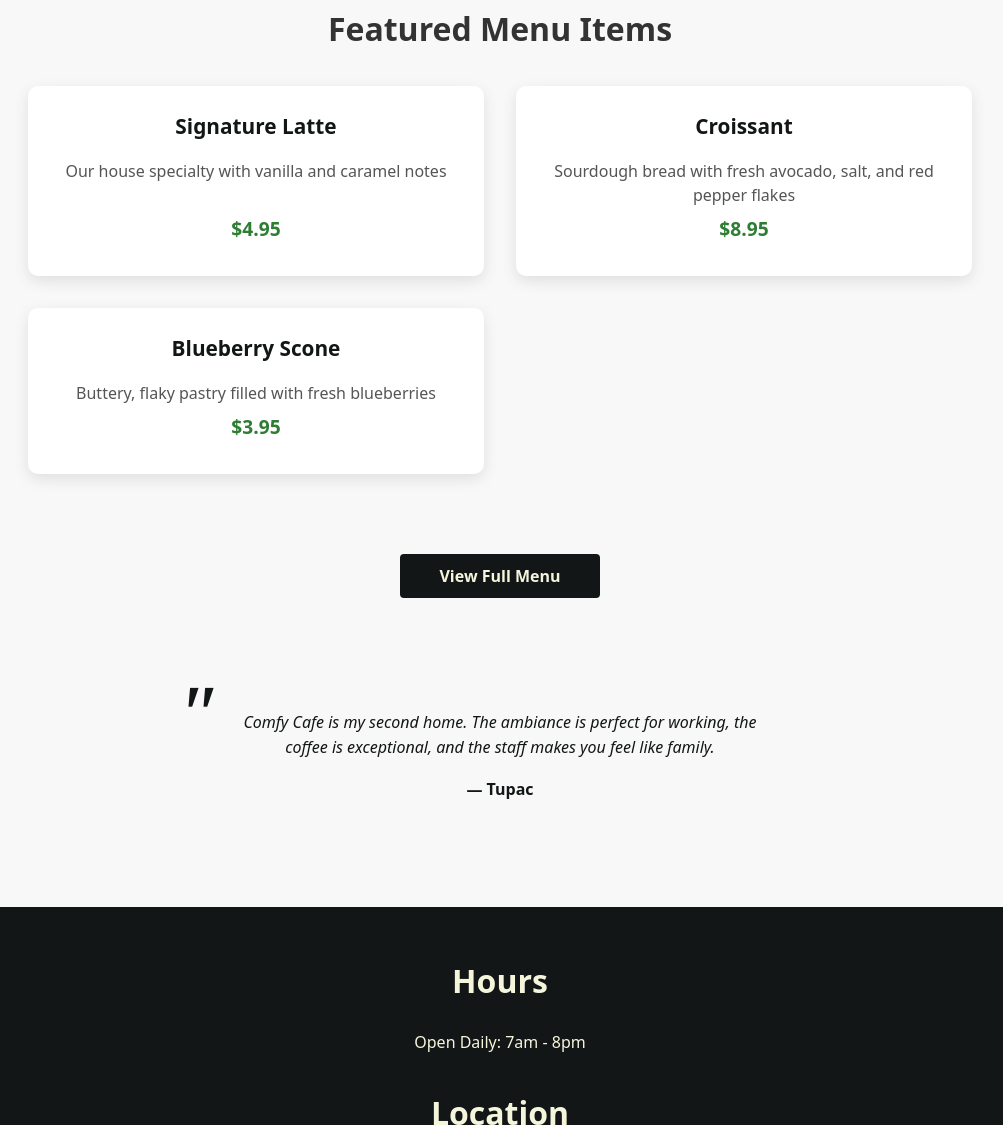
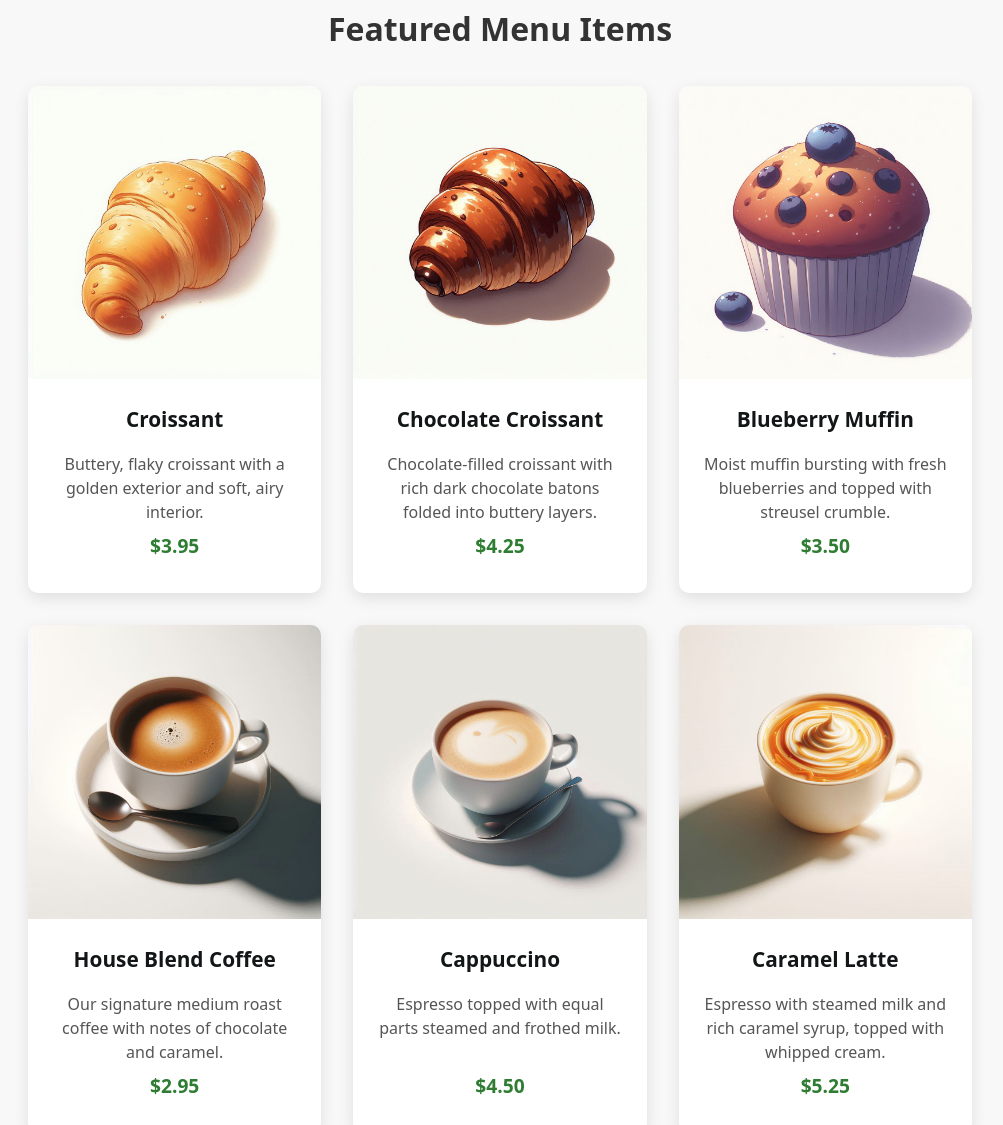
Before and after one commit to ComfyClicks/Comfy-Cafe, a website built with webpack: page src/template.html in a window 1280 px wide. Shown: the part 1832-2957 px from the top of the page, without its empty margins (100-1103 px from the left). Built offline with nearby package versions, Linux system fonts and the light colour scheme.

Commit message:
Completed featured items section

```diff
--- a/src/modules/home.js
+++ b/src/modules/home.js
@@ -101,34 +101,26 @@ const homePage = () => {
   const menuGrid = document.createElement('div');
   menuGrid.classList.add('featured-menu-grid');
 
-  const featuredItems = [
-    {
-      name: 'Signature Latte',
-      image: 'latte.jpg',
-      description: 'Our house specialty with vanilla and caramel notes',
-      price: '$4.95'
-    },
-    {
-      name: 'Croissant',
-      image: 'croissant.jpg',
-      description: 'Sourdough bread with fresh avocado, salt, and red pepper flakes',
-      price: '$8.95'
-    },
-    {
-      name: 'Blueberry Scone',
-      image: 'scone.jpg',
-      description: 'Buttery, flaky pastry filled with fresh blueberries',
-      price: '$3.95'
-    }
-  ];
+  // Creates array for top six featured items
+  const createFeaturedArray = (arr1, arr2) => {
+    const topPastries = arr1.slice(0,3);
+    const topCoffees = arr2.slice(0,3);
+    const newArray = topPastries.concat(topCoffees);
+    return newArray;
+  }
+
+  const featuredItems = createFeaturedArray(pastries, coffees);
+  console.log(featuredItems);
 
   featuredItems.forEach(item => {
     const menuItem = document.createElement('div');
     menuItem.classList.add('featured-menu-item');
 
-    const itemImage = document.createElement('div');
+    const itemImage = document.createElement('img');
+    console.log(itemImage);
+    itemImage.src = item.image;
+    itemImage.alt = item.name;
     itemImage.classList.add('featured-item-image');
-    itemImage.setAttribute('item-image', item.image);
 
     const itemInfo = document.createElement('div');
     itemInfo.classList.add('featured-item-info');
@@ -142,7 +134,7 @@ const homePage = () => {
 
     const itemPrice = document.createElement('p');
     itemPrice.classList.add('featured-item-price');
-    itemPrice.textContent = item.price;
+    itemPrice.textContent = `$${item.price.toFixed(2)}`;
 
     itemInfo.appendChild(itemName);
     itemInfo.appendChild(itemDescription);
@@ -172,7 +164,7 @@ const homePage = () => {
 
   const testimonialAuthor = document.createElement('p');
   testimonialAuthor.classList.add('testimonial-author');
-  testimonialAuthor.textContent = '— Tupac';
+  testimonialAuthor.textContent = '— Jerry Garcia';
 
   testimonialSection.appendChild(testimonialText);
   testimonialSection.appendChild(testimonialAuthor);
--- a/src/modules/menuData.js
+++ b/src/modules/menuData.js
@@ -7,16 +7,16 @@ const pastries = [
     calories: 340,
     description: "Buttery, flaky croissant with a golden exterior and soft, airy interior.",
     ingredients: ["Flour", "Butter", "Yeast", "Sugar", "Salt", "Milk"],
-    image: "./assets/pastries/croissant.jpg"
+    image: require("../assets/pastries/croissant.jpg")
   },
   {
-    id: 8,
-    name: "Pain au Chocolat",
+    id: 2,
+    name: "Chocolate Croissant",
     price: 4.25,
     calories: 360,
     description: "Chocolate-filled croissant with rich dark chocolate batons folded into buttery layers.",
     ingredients: ["Flour", "Butter", "Sugar", "Yeast", "Salt", "Dark Chocolate", "Milk", "Eggs"],
-    image: "./assets/pastries/-chocolate-croissant.jpg"
+    image: require("../assets/pastries/chocolate-croissant.jpg")
   },
   {
     id: 3,
@@ -25,7 +25,7 @@ const pastries = [
     calories: 310,
     description: "Moist muffin bursting with fresh blueberries and topped with streusel crumble.",
     ingredients: ["Flour", "Butter", "Sugar", "Eggs", "Milk", "Fresh Blueberries", "Baking Powder", "Salt", "Vanilla Extract"],
-    image: "./assets/pastries/blueberry-muffin.jpg"
+    image: require("../assets/pastries/blueberry-muffin.jpg")
   },
   {
     id: 4,
@@ -34,7 +34,7 @@ const pastries = [
     calories: 390,
     description: "Flaky pastry filled with sweet almond paste and topped with sliced almonds.",
     ingredients: ["Puff Pastry", "Almond Paste", "Butter", "Sliced Almonds", "Powdered Sugar", "Eggs", "Vanilla Extract"],
-    image: "./assets/pastries/almond-danish.jpg"
+    image: require("../assets/pastries/almond-danish.jpg")
   },
   {
     id: 5,
@@ -43,7 +43,7 @@ const pastries = [
     calories: 420,
     description: "Swirled pastry with cinnamon sugar filling and cream cheese frosting.",
     ingredients: ["Flour", "Butter", "Sugar", "Cinnamon", "Yeast", "Cream Cheese", "Vanilla Extract", "Salt"],
-    image: "./assets/pastries/cinnamon-roll.jpg"
+    image: require("../assets/pastries/cinnamon-roll.jpg")
   },
   {
     id: 6,
@@ -52,7 +52,7 @@ const pastries = [
     calories: 320,
     description: "Buttery shortbread crust filled with tangy lemon curd and dusted with powdered sugar.",
     ingredients: ["Flour", "Butter", "Sugar", "Eggs", "Lemons", "Cream", "Vanilla Extract", "Salt"],
-    image: "./assets/pastries/lemon-tart.jpg"
+    image: require("../assets/pastries/lemon-tart.jpg")
   },
   {
     id: 7,
@@ -61,50 +61,50 @@ const pastries = [
     calories: 290,
     description: "Flaky, tender scone studded with fresh raspberries and finished with a light sugar glaze.",
     ingredients: ["Flour", "Butter", "Sugar", "Baking Powder", "Salt", "Heavy Cream", "Fresh Raspberries", "Vanilla Extract"],
-    image: "./assets/pastries/raspberry-scone.jpg"
+    image: require("../assets/pastries/raspberry-scone.jpg")
   },
   {
-    id: 2,
+    id: 8,
     name: "Chocolate Chip Cookie",
     price: 2.75,
     calories: 280,
     description: "Soft-baked cookie loaded with premium chocolate chips and a hint of vanilla.",
     ingredients: ["Flour", "Butter", "Brown Sugar", "White Sugar", "Eggs", "Vanilla Extract", "Chocolate Chips", "Baking Soda", "Salt"],
-    image: "/assets/pastries/chocolate-chip-cookie.jpg"
+    image: require("../assets/pastries/chocolate-chip-cookie.jpg")
   }
 ];
 
 // Coffee drinks array
 const coffees = [
   {
-    id: 1,
+    id: 100,
     name: "House Blend Coffee",
     price: 2.95,
     calories: 5,
     description: "Our signature medium roast coffee with notes of chocolate and caramel.",
     ingredients: ["Arabica Coffee Beans", "Filtered Water"],
-    image: "/api/placeholder/300/200"
+    image: require("../assets/coffees/house-coffee.jpg")
   },
   {
-    id: 2,
+    id: 101,
     name: "Cappuccino",
     price: 4.50,
     calories: 120,
     description: "Espresso topped with equal parts steamed and frothed milk.",
     ingredients: ["Espresso", "Steamed Milk", "Milk Foam"],
-    image: "/api/placeholder/300/200"
+    image: require("../assets/coffees/cappucinno.jpg")
   },
   {
-    id: 3,
+    id: 102,
     name: "Caramel Latte",
     price: 5.25,
     calories: 250,
     description: "Espresso with steamed milk and rich caramel syrup, topped with whipped cream.",
     ingredients: ["Espresso", "Steamed Milk", "Caramel Syrup", "Whipped Cream", "Caramel Drizzle"],
-    image: "/api/placeholder/300/200"
+    image: require("../assets/coffees/caramel-latte.jpg")
   },
   {
-    id: 4,
+    id: 103,
     name: "Americano",
     price: 3.50,
     calories: 10,
@@ -113,7 +113,7 @@ const coffees = [
     image: "/api/placeholder/300/200"
   },
   {
-    id: 5,
+    id: 104,
     name: "Mocha",
     price: 5.50,
     calories: 290,
@@ -122,7 +122,7 @@ const coffees = [
     image: "/api/placeholder/300/200"
   },
   {
-    id: 6,
+    id: 105,
     name: "Cold Brew",
     price: 4.75,
     calories: 15,
@@ -131,7 +131,7 @@ const coffees = [
     image: "/api/placeholder/300/200"
   },
   {
-    id: 7,
+    id: 106,
     name: "Vanilla Flat White",
     price: 4.95,
     calories: 170,
@@ -140,7 +140,7 @@ const coffees = [
     image: "/api/placeholder/300/200"
   },
   {
-    id: 8,
+    id: 107,
     name: "Chai Tea Latte",
     price: 4.50,
     calories: 240,
--- a/src/styles.css
+++ b/src/styles.css
@@ -4,6 +4,7 @@
   --cream-highlight: rgba(245, 245, 220, 0.1);
   --body-text: #333;
   --body-bg: #f8f8f8;
+  --price-color: #2e7d32;
 }
 
 header {
@@ -203,7 +204,7 @@ body {
 
 .featured-menu-grid {
   display: grid;
-  grid-template-columns: repeat(auto-fill, minmax(300px, 1fr));
+  grid-template-columns: repeat(3, 1fr);
   gap: 2rem;
   margin: 2rem 0;
 }
@@ -253,7 +254,7 @@ body {
 
 .featured-item-price {
   margin-top: auto !important;
-  color: #2e7d32 !important;
+  color: var(--price-color) !important;
   font-weight: 700;
   font-size: 1.2rem;
 }
```
Also changed, not shown: src/assets/coffees/cappucinno.jpg (added), src/assets/coffees/caramel-latte.jpg (added), src/assets/coffees/house-coffee.jpg (added).
